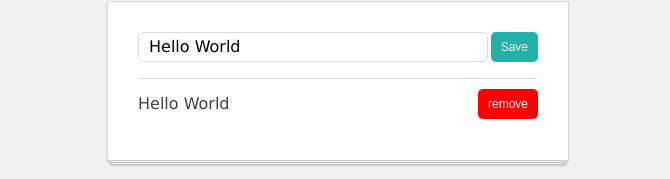
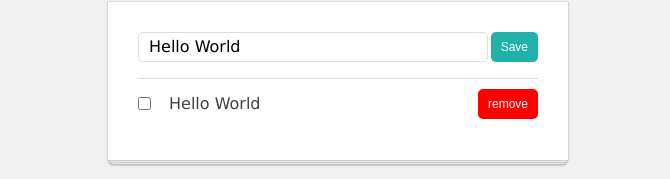
Before and after one commit to shreyas710/angular-todo-list, an Angular app: page / in a window 1280 px wide. Both pictures are taken after a click on the button "Save". Shown: the part 116-295 px from the top of the page, without its empty margins (302-972 px from the left). Built offline with nearby package versions, Linux system fonts and the light colour scheme.

Commit message:
ngclass and update function

```diff
--- a/src/app/list-manager/list-manager.component.ts
+++ b/src/app/list-manager/list-manager.component.ts
@@ -10,7 +10,7 @@
     <app-input-button-unit (submit)="addItem($event)"></app-input-button-unit>
     <ul>
       <li *ngFor="let todoItem of todoList">
-        <app-todo-item [item]="todoItem" (remove)="removeItem($event)"></app-todo-item>
+        <app-todo-item [item]="todoItem" (remove)="removeItem($event)" (update)="updateItem($event.item, $event.changes)"></app-todo-item>
       </li>
     </ul>
   </div>
@@ -34,4 +34,7 @@
     this.todoListService.deleteItem(item);
   }
 
+  updateItem(item: TodoItem, changes: TodoItem): void {
+    this.todoListService.updateItem(item, changes);
+  }
 }
--- a/src/app/todo-item/todo-item.component.scss
+++ b/src/app/todo-item/todo-item.component.scss
@@ -16,3 +16,7 @@
   flex-grow: 1;
   padding-left: 11px;
 }
+
+.todo-complete {
+  text-decoration: line-through;
+}
--- a/src/app/todo-item/todo-item.component.ts
+++ b/src/app/todo-item/todo-item.component.ts
@@ -5,7 +5,10 @@
   selector: 'app-todo-item',
   template: `
   <div class="todo-item">
-    {{ item.title }}
+    <input [checked]="item.completed" type="checkbox" class="todo-checkbox" (click)="completeItem()"/>
+    <span class="todo-title" [ngClass]="{'todo-complete': item.completed}">
+      {{ item.title }}
+    </span>
 
     <button class="btn btn-red" (click)="removeItem()">
       remove
@@ -17,6 +20,7 @@
 export class TodoItemComponent implements OnInit {
   @Input() item: any = "";
   @Output() remove: EventEmitter<TodoItem> = new EventEmitter<TodoItem>();
+  @Output() update: EventEmitter<any> = new EventEmitter<any>();
   constructor() { }
 
   ngOnInit(): void {
@@ -26,4 +30,11 @@
     this.remove.emit(this.item);
   }
 
+  completeItem(): void {
+    this.update.emit({
+      item: this.item,
+      changes: { completed: !this.item.completed }
+    });
+  }
+
 }
```
